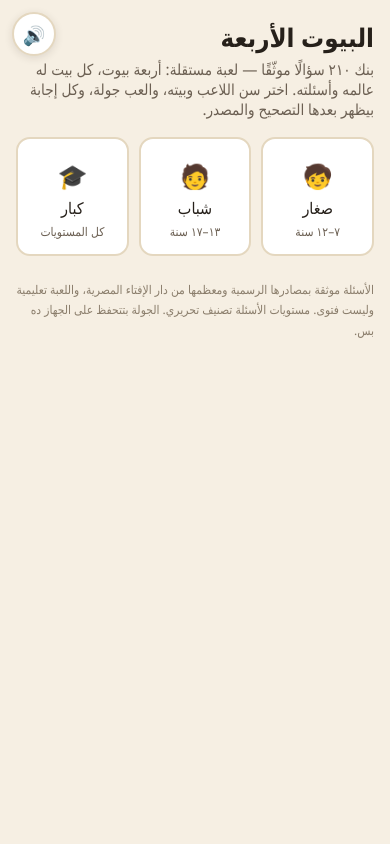
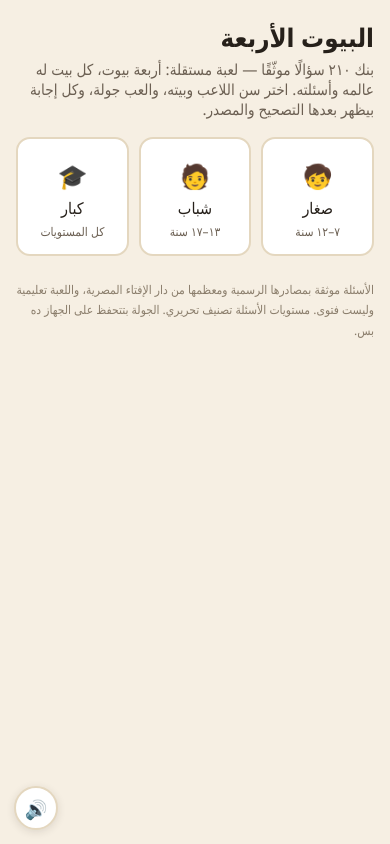
Before and after one commit to mategenaaraf/mategenaaraf.github.io, a plain HTML site: page houses-v2/index.html in a window 390 px wide. Drawn offline with Linux system fonts and the light colour scheme.

Commit message:
Preview: sound button to bottom-left (avoid card overlap on phones)

```diff
--- a/houses-v2/index.html
+++ b/houses-v2/index.html
@@ -50,7 +50,7 @@ h1{font-size:1.6rem;margin-bottom:4px}
 .disc{font-size:.75rem;color:#8a7d6b;margin-top:24px;line-height:1.7}
 .hidden{display:none}
 .screen{animation:pop .35s ease both}
-.sndbtn{position:fixed;top:12px;left:12px;z-index:50;background:#fff;border:2px solid #e4d7bf;border-radius:50%;width:44px;height:44px;font-size:1.15rem;cursor:pointer;box-shadow:0 2px 8px rgba(38,32,26,.12);transition:transform .12s}
+.sndbtn{position:fixed;bottom:14px;left:14px;z-index:50;background:#fff;border:2px solid #e4d7bf;border-radius:50%;width:44px;height:44px;font-size:1.15rem;cursor:pointer;box-shadow:0 2px 8px rgba(38,32,26,.12);transition:transform .12s}
 .sndbtn:active{transform:scale(.9)}
 .bump{animation:scoreBump .5s;display:inline-block}
 @keyframes pop{from{opacity:0;transform:translateY(14px)}to{opacity:1;transform:none}}
```
